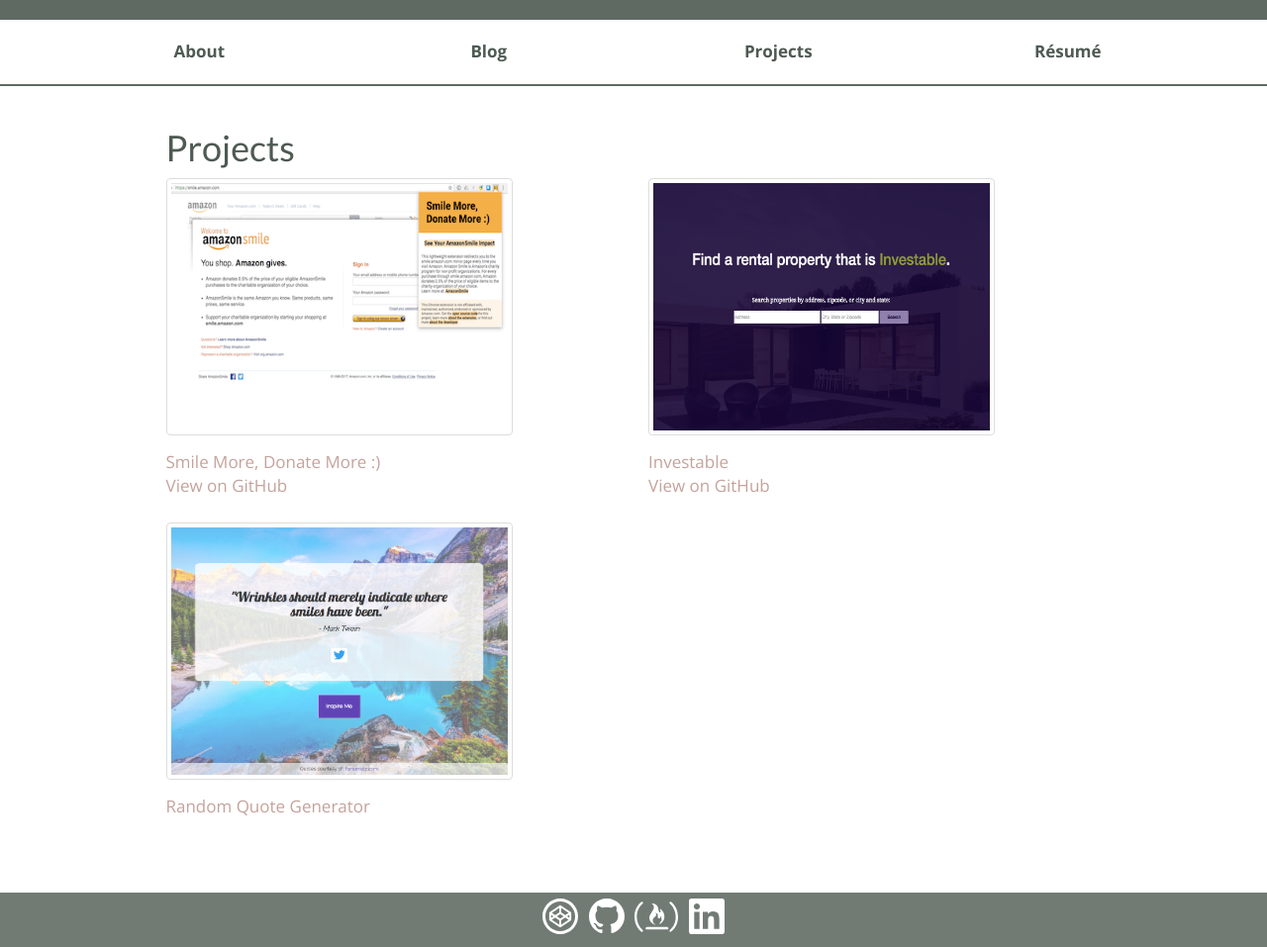
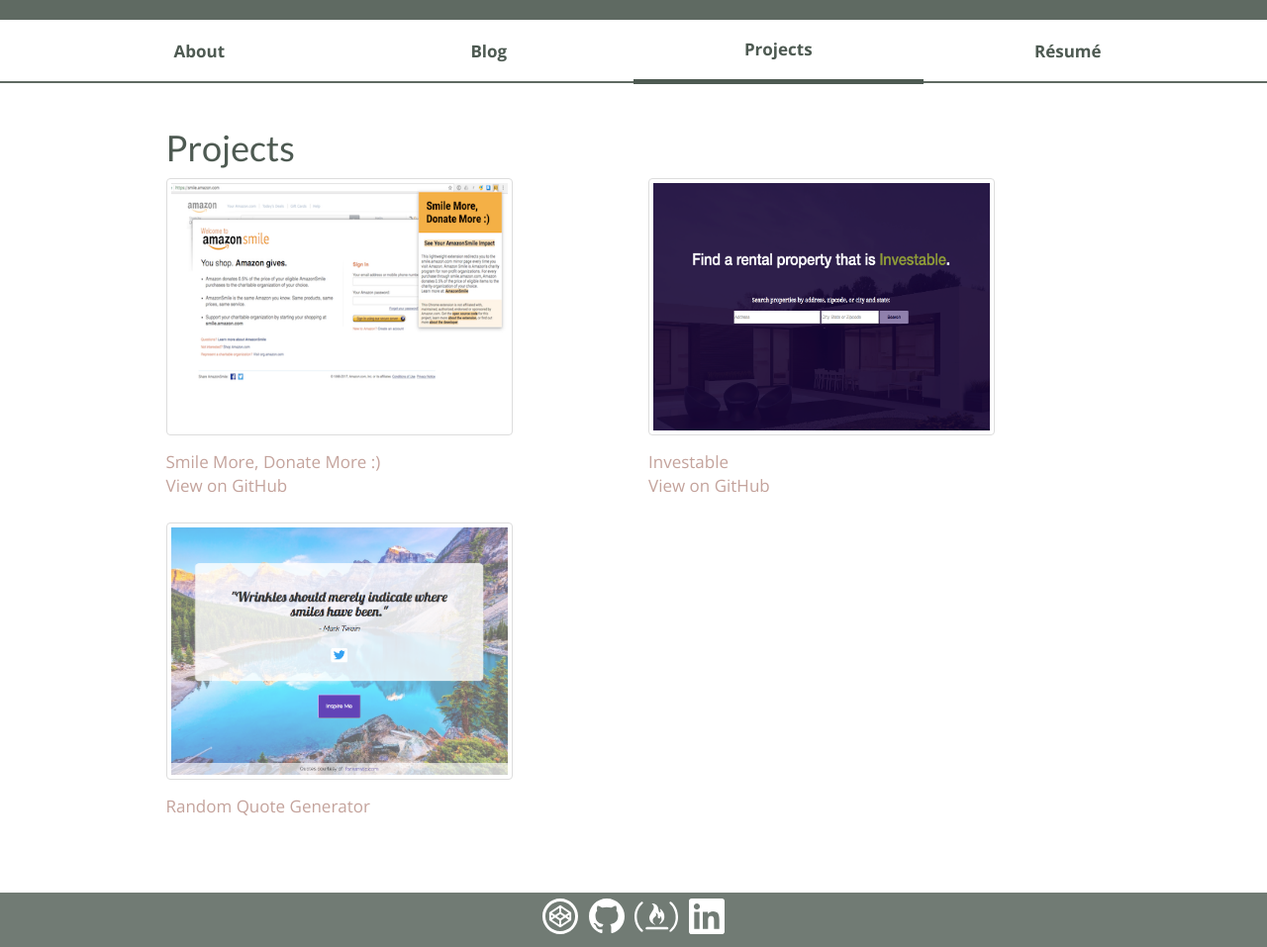
Before and after one commit to jttyeung/jttyeung.github.io, a Jekyll site: the page built from projects.html, in a window 1280 px wide and 957 px high. Shown: the whole window at 99% size. Built offline with Jekyll 4.4.1, drawn with Linux system fonts in a browser that asks for light colours; nearby versions of some CDN libraries; comment, search, counter and statistics services are not loaded.

Commit message:
updated navbar styling

```diff
--- a/_includes/header.html
+++ b/_includes/header.html
@@ -12,10 +12,14 @@
     <div class="container">
       <div class="row">
         {% assign pages = site.pages | sort: "weight" %}
-        {% for page in pages %}
-          {% if page.title %}
-            <a id="menu" {% if page.url == page.url %} class="active" {% endif %} href="{{ page.url }}">
-              <div class="col-xs-3 col-md-3 nav-item">{{ page.title }}</div>
+        {% for p in pages %}
+          {% if p.title %}
+            <a id="menu" href="{{ p.url }}">
+              {% if p.url == page.url %}
+                <div class="col-xs-3 col-md-3 nav-item active-nav-item">{{ p.title }}</div>
+              {% else %}
+                <div class="col-xs-3 col-md-3 nav-item">{{ p.title }}</div>
+              {% endif %}
             </a>
           {% endif %}
         {% endfor %}
--- a/_includes/styles.css
+++ b/_includes/styles.css
@@ -81,6 +81,7 @@ h3 span {
 .below-nav {
   background-color: rgba(78, 90, 82, 0.9);
   height: 2px;
+  margin-top: -3px;
 }
 
 .navbar {
@@ -96,12 +97,17 @@ h3 span {
   font-weight: 900;
 }
 
+.active-nav-item {
+  border-bottom: 5px solid rgb(78, 90, 82);
+}
+
 .navbar a {
   color: rgb(78, 90, 82);
 }
 
 a:hover .nav-item {
-  border-bottom: 5px solid rgb(78, 90, 82);
+  color: rgb(196, 163, 156);
+  border-bottom: 5px solid rgb(196, 163, 156);
 }
 
 
```
